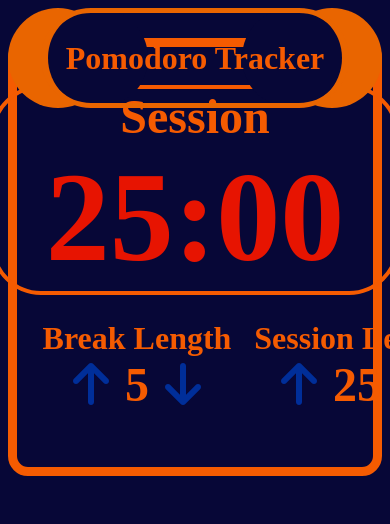
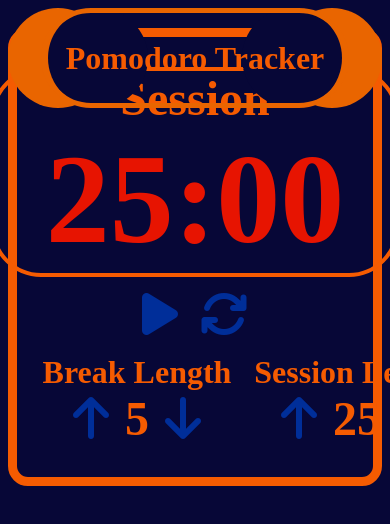
Before and after one commit to Codeuzz/pomodoro-timer, a React (Vite) app: page / in a window 390 px wide. Shown: the top 524 px of the page. Built offline with nearby package versions, Linux system fonts and the light colour scheme.

Commit message:
finished pc html / css, must do responsive

```diff
--- /dev/null
+++ b/src/Components/Buttons/Buttons.css
@@ -0,0 +1,5 @@
+#buttons {
+    display: flex;
+    flex-direction: row;
+    gap: 10px;
+}
--- /dev/null
+++ b/src/Components/Buttons/Buttons.jsx
@@ -0,0 +1,15 @@
+import './Buttons.css';
+import StartStop from '../StartStop/StartStop';
+import Reset from '../Reset/Reset';
+
+function Buttons() {
+    return(
+        <div id='buttons'>
+            <StartStop />
+            <Reset />
+        </div>
+    )
+}
+
+
+export default Buttons
--- a/src/Components/Container/Container.css
+++ b/src/Components/Container/Container.css
@@ -1,7 +1,7 @@
 #app-container {
   max-width: 700px;
   height: 420px;
-  margin: 30px auto 0;
+  margin: 20px auto 0;
   border-radius: 20px;
   border: 9px solid #F55B01;
   display: flex;
@@ -9,6 +9,7 @@
   align-items: center;
   justify-content: center;
   gap: 10px;
+  padding: 10px;
 }
 
 h1 {
--- a/src/Components/Container/Container.jsx
+++ b/src/Components/Container/Container.jsx
@@ -1,11 +1,13 @@
 import './Container.css';
 import Parameters from '../Parameters/Parameters';
 import Timer from '../Timer/Timer';
+import Buttons from '../Buttons/Buttons';
 
 function Container() {
     return(
         <div id='app-container'>
             <Parameters />
+            <Buttons />
             <Timer />
         </div>
     )
--- a/src/Components/Container/Container.scss
+++ b/src/Components/Container/Container.scss
@@ -1,7 +1,7 @@
 #app-container {
     max-width: 700px;
     height: 420px;
-    margin: 30px auto 0;
+    margin: 20px auto 0;
     border-radius: 20px;
     border: 9px solid #F55B01;
     display: flex;
@@ -9,6 +9,7 @@
     align-items: center;
     justify-content: center;
     gap: 10px;
+    padding: 10px;
 }
 
 h1 {
--- a/src/Components/Parameters/Parameters.css
+++ b/src/Components/Parameters/Parameters.css
@@ -2,9 +2,7 @@
     display: flex;
     flex-direction: row;
     justify-content: space-around;
-    padding: 10px;
     width: 100%;
-    box-sizing: border-box;
 }
 
 .param-div {
@@ -12,8 +10,6 @@
     display: flex;
     flex-direction: column;
     align-items: center;
-    box-sizing: border-box;
-    padding: 5px;
     border-radius: 10px;
     min-width: 220px;
 }
--- /dev/null
+++ b/src/Components/Reset/Reset.jsx
@@ -0,0 +1,12 @@
+import './Reset.css';
+
+function Reset() {
+    return(
+           <button id='reset'>
+             <i class="fa-solid fa-arrows-rotate"></i>
+           </button>
+    )
+}
+
+
+export default Reset
--- /dev/null
+++ b/src/Components/StartStop/StartStop.jsx
@@ -0,0 +1,12 @@
+import './StartStop.css';
+
+function StartStop() {
+    return(
+           <button id='start_stop'>
+             <i class="fa-solid fa-play"></i>
+           </button>
+    )
+}
+
+
+export default StartStop
```
Also changed, not shown: src/Components/Reset/Reset.css (added), src/Components/StartStop/StartStop.css (added), 1 other file (tests, documents, lock files or other folders).
